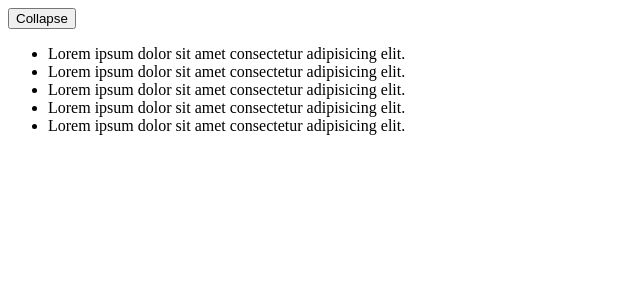
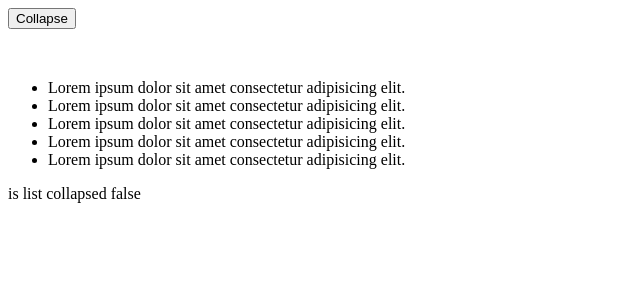
Before and after one commit to GrzegorzNecka/react-hook-1, a React (Create React App) app: page / in a window 1280 px wide. Shown: the top 300 px of the page, without its empty margins (0-640 px from the left). Built offline with nearby package versions, Linux system fonts and the light colour scheme.

Commit message:
2 files modified, 1 added

```diff
--- a/src/components/ItemsList/ItemsList.js
+++ b/src/components/ItemsList/ItemsList.js
@@ -1,4 +1,5 @@
 import React, { Component } from "react";
+import "./style.css";
 
 const items = [
   `Lorem ipsum dolor sit amet consectetur adipisicing elit.`,
@@ -29,11 +30,12 @@ class ItemsList extends Component {
         <button className="button is-dark is-large" onClick={this.toggle}>
           Collapse
         </button>
-        <ul>
+        <ul className={`list ${this.state.isCollapsed && "is-Collapsed"}`}>
           {items.map(item => (
             <li className="notification is-primary">{item}</li>
           ))}
         </ul>
+        <p> is list collapsed {this.state.isCollapsed.toString()}</p>
       </div>
     );
   }
--- /dev/null
+++ b/src/components/ItemsList/style.css
@@ -0,0 +1,9 @@
+.list {
+  margin-top: 50px;
+}
+
+.is-Collapsed {
+  height: 0;
+  overflow: hidden;
+  background: red;
+}
--- a/src/style.css
+++ b/src/style.css
@@ -1,3 +1,4 @@
-h1, p {
+h1,
+p {
   font-family: Lato;
 }
```
